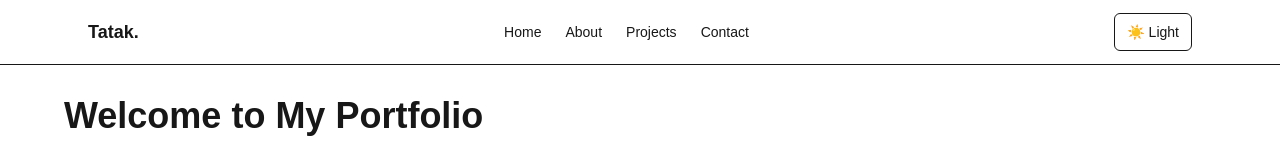
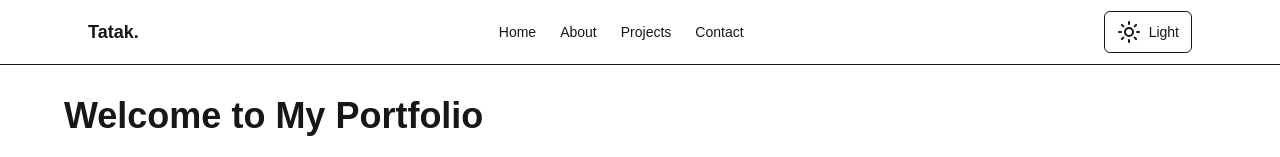
Before and after one commit to TatakAdi/Portofolio-Website, a Next.js app: page / in a window 1280 px wide. Shown: the top 157 px of the page. Built offline with nearby package versions, Linux system fonts and the light colour scheme.

Commit message:
feat: Hover toggle theme button & Page color transition

```diff
--- a/app/globals.css
+++ b/app/globals.css
@@ -17,7 +17,8 @@ body {
 }
 
 body {
-  background: var(--background);
+  background-color: var(--background);
   color: var(--foreground);
+  transition: background-color 200ms ease-in-out, color 200ms ease-in-out;
   font-family: Arial, Helvetica, sans-serif;
 }
--- a/components/providers/ThemeProvider.tsx
+++ b/components/providers/ThemeProvider.tsx
@@ -4,7 +4,12 @@ import { ThemeProvider as NextThemesProvider } from "next-themes";
 
 export function ThemeProvider({ children }: { children: React.ReactNode }) {
   return (
-    <NextThemesProvider attribute="class" defaultTheme="system" enableSystem>
+    <NextThemesProvider
+      attribute="class"
+      defaultTheme="system"
+      enableSystem
+      disableTransitionOnChange={false}
+    >
       {children}
     </NextThemesProvider>
   );
--- a/components/theme/ThemeToggle.tsx
+++ b/components/theme/ThemeToggle.tsx
@@ -1,11 +1,14 @@
 "use client";
 
 import { useTheme } from "next-themes";
+import { Sun, Moon } from "lucide-react";
 import { useEffect, useState } from "react";
 
 export default function ThemeToggle() {
   const { theme, setTheme } = useTheme();
   const [mounted, setMounted] = useState(false);
+
+  const isDark = theme === "dark";
 
   useEffect(() => {
     setMounted(true);
@@ -15,10 +18,12 @@ export default function ThemeToggle() {
 
   return (
     <button
-      onClick={() => setTheme(theme === "dark" ? "light" : "dark")}
-      className="rounded-md border px-3 py-2 text-sm cursor-pointer"
+      onClick={() => setTheme(isDark ? "light" : "dark")}
+      className="
+      flex items-center gap-2 rounded-md border px-3 py-2 text-sm cursor-pointer transition-colors duration-200 ease-in-out bg-(--background) text-(--foreground) hover:bg-(--foreground) hover:text-(--background)"
     >
-      {theme === "dark" ? "🌙 Dark" : "☀️ Light"}
+      {isDark ? <Moon /> : <Sun />}
+      <span>{isDark ? "Dark" : "Light"}</span>
     </button>
   );
 }
--- a/package.json
+++ b/package.json
@@ -9,6 +9,7 @@
     "lint": "eslint"
   },
   "dependencies": {
+    "lucide-react": "^0.562.0",
     "next": "16.1.1",
     "next-themes": "^0.4.6",
     "react": "19.2.3",
```
Also changed, not shown: 1 other file (tests, documents, lock files or other folders).
